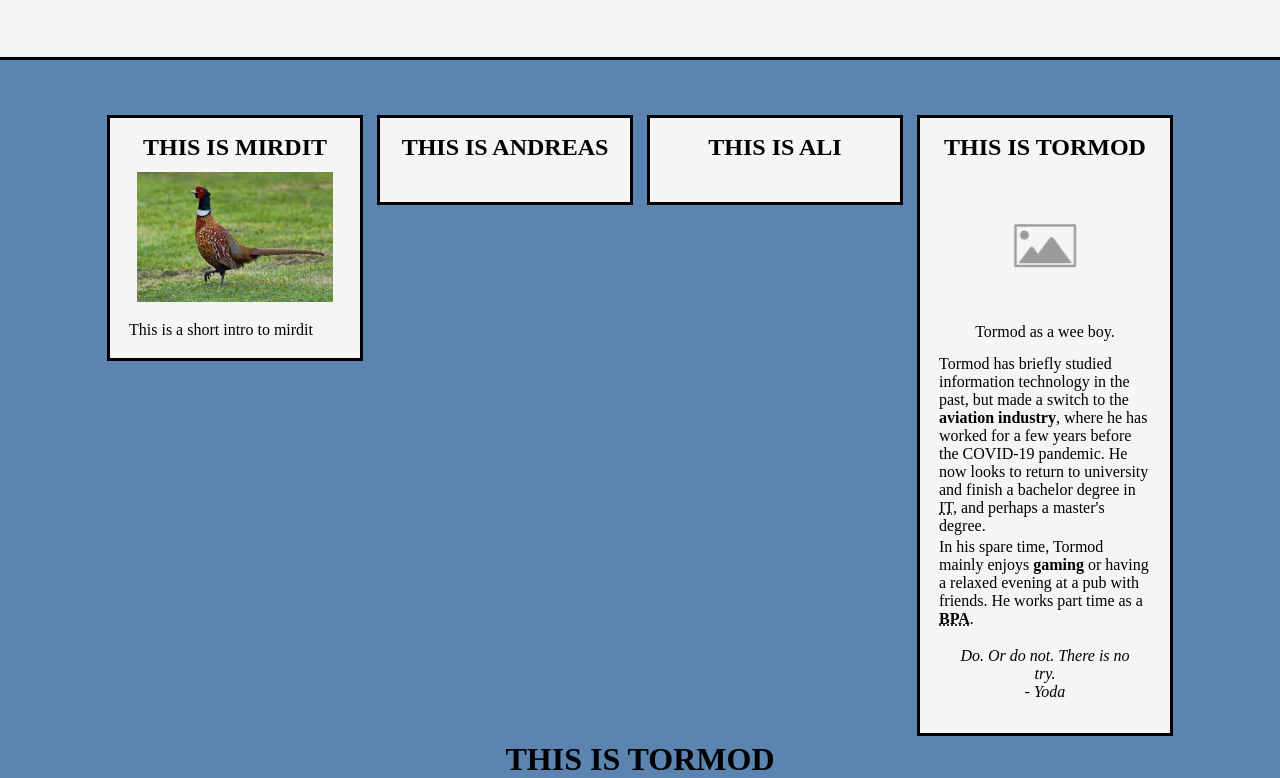
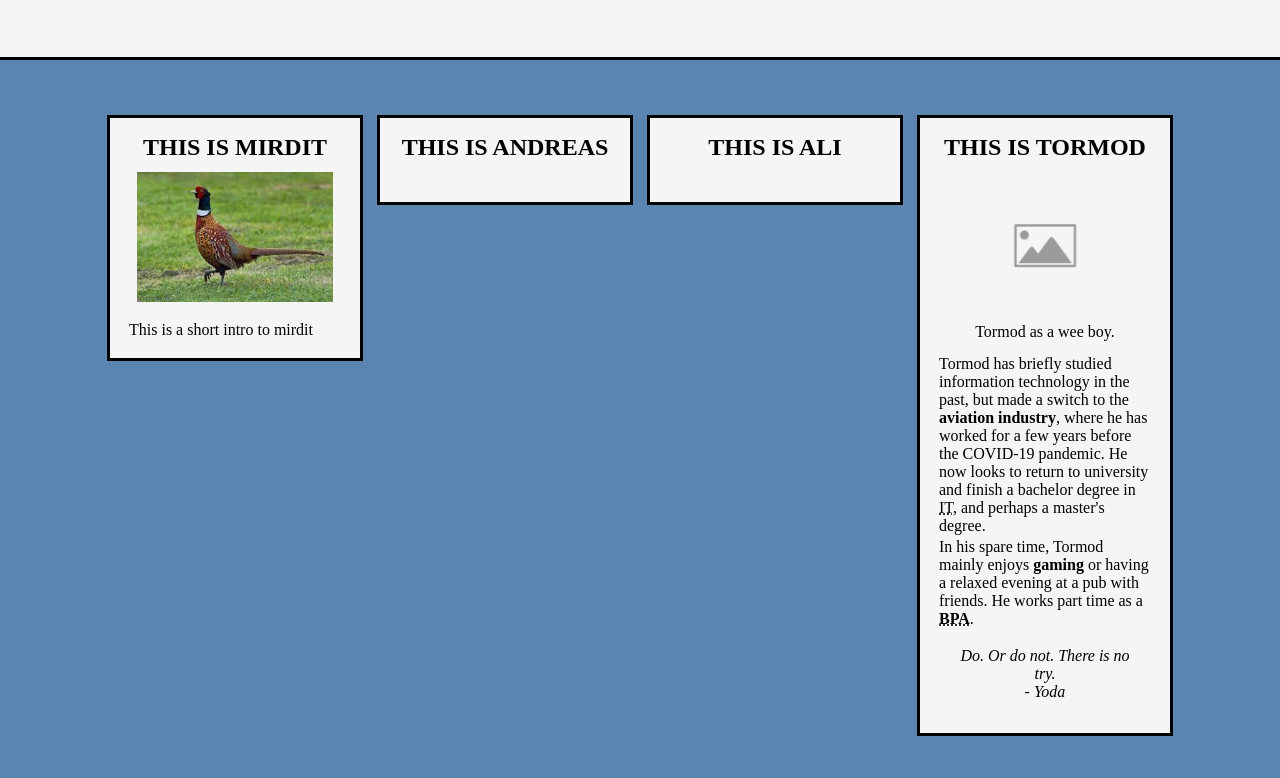
Before and after one commit to TormodSanti/gruppeSide, a plain HTML site: page index.html in a window 1280 px wide. Shown: the part 154-932 px from the top of the page. After the commit the page ends 895 px from the top, so only its background shows below. Drawn offline with Linux system fonts and the light colour scheme.

Commit message:
Update index.html

```diff
--- a/index.html
+++ b/index.html
@@ -83,13 +83,7 @@
 
             </div>
         </div>
-        <div class="tormod">
-            <h1>THIS IS TORMOD</h1>
-        </div>
 
-
-
-    </div>
 
 
 
```
